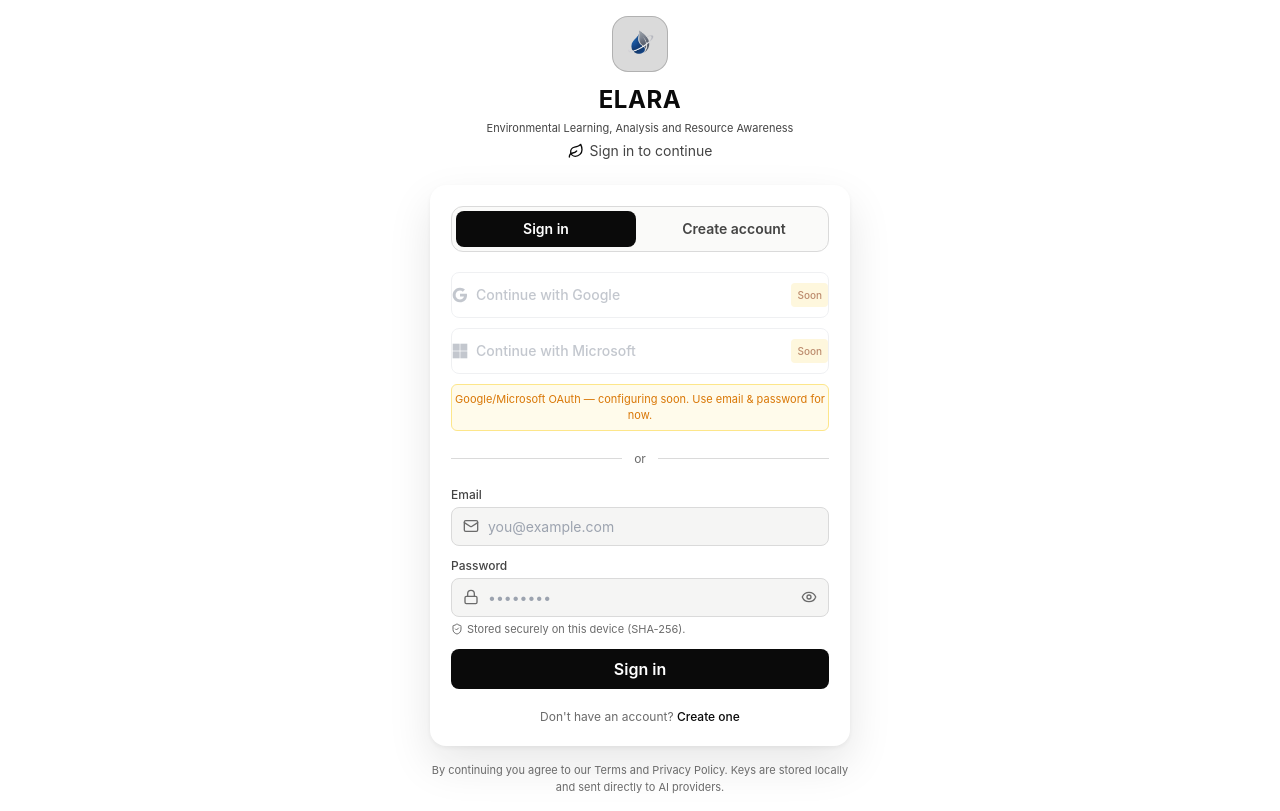
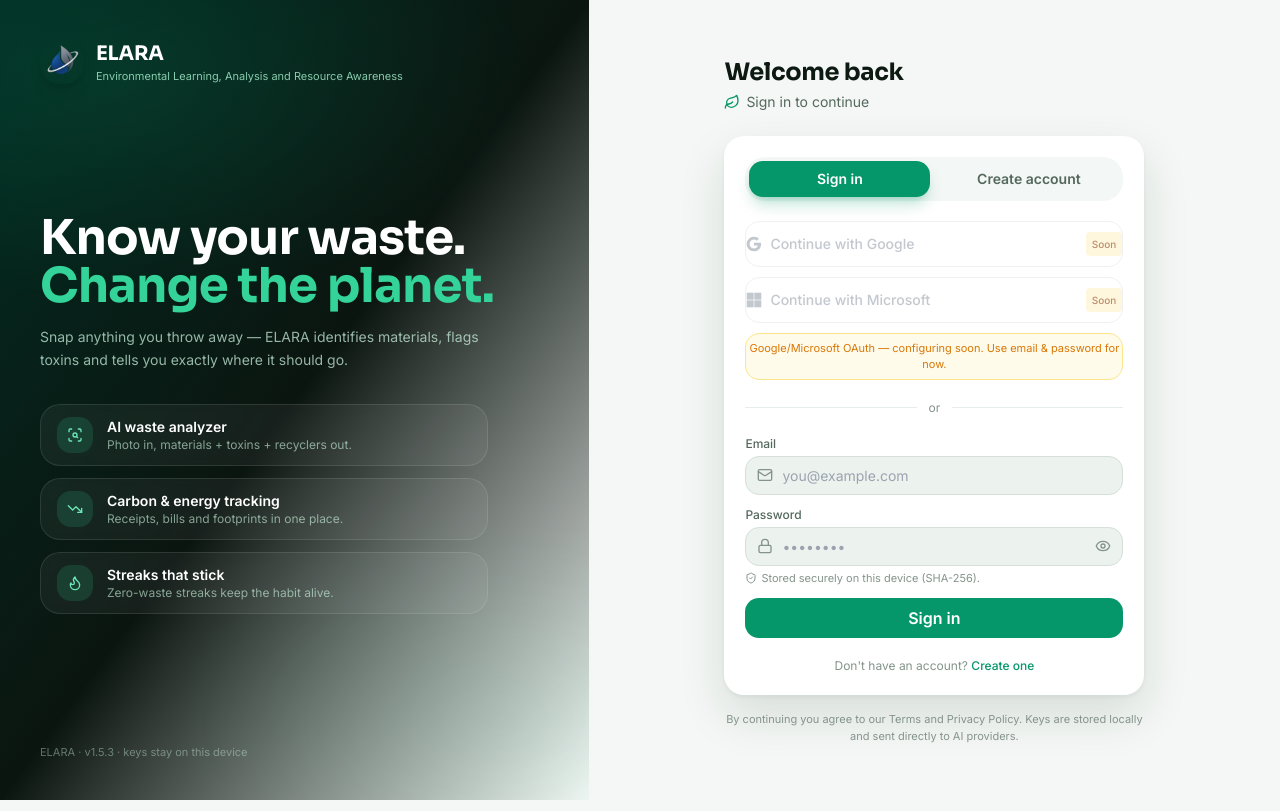
Before and after one commit to Sahilpreetsinghvirdi/sustainability-hub, a React (Vite) app in the folder desktop/: page / in a window 1280 px wide. Built offline with nearby package versions, Linux system fonts and the light colour scheme.

Commit message:
redesign(desktop): forest identity - emerald tokens, Sora/Inter type, split-screen login

```diff
--- a/desktop/index.html
+++ b/desktop/index.html
@@ -5,6 +5,12 @@
     <link rel="icon" type="image/png" href="/src/assets/logo.png" />
     <meta name="viewport" content="width=device-width, initial-scale=1.0" />
     <title>ELARA</title>
+    <link rel="preconnect" href="https://fonts.googleapis.com" />
+    <link rel="preconnect" href="https://fonts.gstatic.com" crossorigin />
+    <link
+      href="https://fonts.googleapis.com/css2?family=Inter:wght@400;500;600;700;800&family=Sora:wght@600;700;800&display=swap"
+      rel="stylesheet"
+    />
     <script>
       // Anti-flash: apply saved theme before first paint
       (function () {
--- a/desktop/src/index.css
+++ b/desktop/src/index.css
@@ -10,84 +10,103 @@
    Values are space-separated RGB channels for Tailwind alpha.
    ============================================================ */
 :root {
-  --c50: 10 10 10;      /* headings */
-  --c100: 28 28 28;     /* primary text */
-  --c200: 68 68 68;     /* secondary text */
-  --c300: 107 107 107;  /* muted text */
-  --c400: 154 154 154;  /* subtle border */
-  --c500: 218 218 218;  /* border */
-  --c600: 245 245 244;  /* chip / hover surface */
-  --c700: 250 250 249;  /* sidebar / header */
-  --c800: 255 255 255;  /* page background */
-  --c900: 240 240 238;  /* inset well */
+  --c50: 12 26 18;       /* headings — deep forest ink */
+  --c100: 32 48 38;      /* primary text */
+  --c200: 84 104 92;     /* secondary text */
+  --c300: 132 148 139;   /* muted text */
+  --c400: 190 203 195;   /* subtle border */
+  --c500: 214 224 217;   /* border */
+  --c600: 236 242 238;   /* chip / hover surface */
+  --c700: 250 252 250;   /* sidebar / header */
+  --c800: 244 247 245;   /* page background */
+  --c900: 232 238 234;   /* inset well */
 
   /* dedicated surfaces so cards can lift off the page in dark mode */
-  --page: 255 255 255;
+  --page: 244 247 245;
   --surface: 255 255 255;
-  --well: 245 245 244;
+  --well: 236 242 238;
 
-  --p-default: 10 10 10;
-  --p-light: 38 38 38;
-  --p-dark: 0 0 0;
+  --p-default: 5 150 105;    /* emerald-600 — brand green, both modes */
+  --p-light: 16 185 129;
+  --p-dark: 4 120 87;
 
   --s-default: 63 63 70;
   --s-light: 82 82 91;
   --s-dark: 39 39 42;
 
-  --a-default: 24 24 27;
-  --a-light: 63 63 70;
+  --a-default: 4 120 87;
+  --a-light: 16 185 129;
 
   --success: 22 163 74;
   --warning: 217 119 6;
   --error: 220 38 38;
 
-  --focus-ring: rgba(10, 10, 10, 0.08);
+  --focus-ring: rgba(5, 150, 105, 0.16);
   color-scheme: light;
 }
 
 html.dark {
-  /* text — soft ivory ramp, never pure white */
-  --c50: 246 246 249;
-  --c100: 227 227 234;
-  --c200: 178 178 190;
-  --c300: 139 139 152;
+  /* text — soft mint-ivory ramp, never pure white */
+  --c50: 236 253 243;
+  --c100: 211 232 220;
+  --c200: 168 196 180;
+  --c300: 125 156 138;
 
-  /* borders — cool slate, visible but quiet */
-  --c400: 62 62 74;
-  --c500: 41 41 51;
+  /* borders — deep moss, visible but quiet */
+  --c400: 58 78 67;
+  --c500: 38 56 46;
 
   /* fills & surfaces — the elevation ladder */
-  --c600: 33 33 42;     /* chips / hover fill — clearly raised */
-  --c700: 17 17 23;     /* sidebar / header */
-  --c800: 10 10 14;     /* page background — deepest */
-  --c900: 6 6 9;        /* inset wells / scrollbar track */
+  --c600: 30 43 36;      /* chips / hover fill — clearly raised */
+  --c700: 15 22 18;      /* sidebar / header */
+  --c800: 9 14 11;       /* page background — deepest */
+  --c900: 5 8 7;         /* inset wells / scrollbar track */
 
   --page: var(--c800);
-  --surface: 20 20 27;  /* card — one full step above the page */
-  --well: 13 13 18;
+  --surface: 19 29 24;   /* card — one full step above the page */
+  --well: 12 18 14;
 
-  --p-default: 242 242 246;
-  --p-light: 255 255 255;
-  --p-dark: 208 208 218;
+  --p-default: 16 185 129;   /* emerald-500 glows on forest black */
+  --p-light: 52 211 153;
+  --p-dark: 4 120 87;
 
   --s-default: 46 46 58;
   --s-light: 64 64 78;
   --s-dark: 34 34 44;
 
-  --a-default: 222 222 230;
-  --a-light: 150 150 164;
+  --a-default: 52 211 153;
+  --a-light: 110 231 183;
 
-  --success: 39 208 105;
+  --success: 34 197 94;
   --warning: 250 166 26;
   --error: 250 110 110;
 
-  --focus-ring: rgba(148, 163, 255, 0.16);
+  --focus-ring: rgba(16, 185, 129, 0.22);
   color-scheme: dark;
 }
 
 :root {
   font-family: Inter, system-ui, Avenir, Helvetica, Arial, sans-serif;
 }
+
+h1, h2, .font-display {
+  font-family: Sora, Inter, system-ui, sans-serif;
+  letter-spacing: -0.015em;
+}
+
+::selection {
+  background: rgba(16, 185, 129, 0.28);
+}
+
+/* Slim tinted scrollbars everywhere */
+::-webkit-scrollbar { width: 10px; height: 10px; }
+::-webkit-scrollbar-track { background: transparent; }
+::-webkit-scrollbar-thumb {
+  background: rgb(var(--c400));
+  border-radius: 8px;
+  border: 2px solid rgb(var(--page));
+}
+* { scrollbar-width: thin; scrollbar-color: rgb(var(--c400)) transparent; }
 
 html, body {
   overflow-x: hidden;
@@ -104,9 +123,9 @@ body {
   transition: background-color 0.35s ease, color 0.35s ease;
 }
 
-/* Obsidian depth: faint indigo aura bleeding down from the top edge */
+/* Obsidian depth: faint emerald aura bleeding down from the top edge */
 html.dark body {
-  background-image: radial-gradient(1100px 480px at 50% -180px, rgba(129, 140, 248, 0.07), transparent 70%);
+  background-image: radial-gradient(1100px 480px at 50% -180px, rgba(16, 185, 129, 0.09), transparent 70%);
 }
 
 *::-webkit-scrollbar { width: 6px; }
@@ -164,8 +183,8 @@ html.dark .btn-primary {
   @apply rounded-2xl p-5 border border-transparent;
   background-color: rgb(var(--surface));
   box-shadow:
-    0 1px 2px rgba(16, 16, 20, 0.05),
-    0 10px 30px rgba(16, 16, 20, 0.07);
+    0 1px 2px rgba(10, 40, 28, 0.05),
+    0 12px 32px rgba(10, 40, 28, 0.09);
   transition: background-color 0.35s ease, box-shadow 0.35s ease, transform 0.2s ease;
 }
 html.dark .card {
@@ -177,8 +196,8 @@ html.dark .card {
 .card-elevated {
   @apply card;
   box-shadow:
-    0 2px 4px rgba(16, 16, 20, 0.05),
-    0 18px 44px rgba(16, 16, 20, 0.1);
+    0 2px 4px rgba(10, 40, 28, 0.05),
+    0 20px 48px rgba(10, 40, 28, 0.12);
 }
 html.dark .card-elevated {
   box-shadow:
--- a/desktop/src/pages/Dashboard.tsx
+++ b/desktop/src/pages/Dashboard.tsx
@@ -89,7 +89,7 @@ function StreakRing({ streak, best }: { streak: number; best: number }) {
         </svg>
         <div className="absolute inset-0 flex flex-col items-center justify-center">
           <Flame className="w-5 h-5 text-orange-500" />
-          <span className="text-xl font-bold text-dark-50 leading-none mt-0.5">{streak}</span>
+          <span className="font-display text-xl font-bold text-dark-50 leading-none mt-0.5">{streak}</span>
         </div>
       </div>
       <div>
@@ -210,7 +210,7 @@ export default function DashboardPage() {
               </div>
               <div className="min-w-0">
                 <div className="flex items-baseline gap-1.5">
-                  <span className="text-xl font-bold text-dark-50">{s.value}</span>
+                  <span className="font-display text-xl font-bold text-dark-50">{s.value}</span>
                   <span className="text-xs text-dark-300">{s.unit}</span>
                 </div>
                 <p className="text-xs font-medium text-dark-100 truncate">{s.label}</p>
--- a/desktop/src/pages/Login.tsx
+++ b/desktop/src/pages/Login.tsx
@@ -1,7 +1,13 @@
 import { useState } from 'react';
-import { Loader2, Leaf, Mail, Lock, User, ShieldCheck, Eye, EyeOff } from 'lucide-react';
+import { Loader2, Leaf, Mail, Lock, User, ShieldCheck, Eye, EyeOff, ScanSearch, TrendingDown, Flame } from 'lucide-react';
 import { login, register } from '@/lib/auth';
 import softwareLogo from '@/assets/logo.png';
+
+const HIGHLIGHTS = [
+  { icon: ScanSearch, title: 'AI waste analyzer', desc: 'Photo in, materials + toxins + recyclers out.' },
+  { icon: TrendingDown, title: 'Carbon & energy tracking', desc: 'Receipts, bills and footprints in one place.' },
+  { icon: Flame, title: 'Streaks that stick', desc: 'Zero-waste streaks keep the habit alive.' },
+];
 
 export default function LoginPage({ onDone }: { onDone: () => void }) {
   const [mode, setMode] = useState<'login' | 'register'>('login');
@@ -28,43 +34,86 @@ export default function LoginPage({ onDone }: { onDone: () => void }) {
   };
 
   return (
-    <div className="min-h-screen bg-dark-800 flex items-center justify-center p-4">
+    <div className="min-h-screen flex bg-dark-800">
+      {/* Brand panel */}
+      <div className="hidden lg:flex w-[46%] relative overflow-hidden flex-col justify-between p-10 bg-gradient-to-br from-emerald-950 via-[#0B1510] to-dark-800">
+        <div
+          className="pointer-events-none absolute inset-0 opacity-60"
+          style={{ backgroundImage: 'radial-gradient(600px 320px at 20% 10%, rgba(16,185,129,0.22), transparent 70%), radial-gradient(500px 300px at 85% 90%, rgba(52,211,153,0.12), transparent 70%)' }}
+        />
+        <div className="relative flex items-center gap-3">
+          <img src={softwareLogo} alt="ELARA logo" className="w-11 h-11 rounded-2xl object-cover shadow-lg" />
+          <div>
+            <p className="font-display text-xl font-bold tracking-wide text-white">ELARA</p>
+            <p className="text-[11px] text-emerald-200/80">Environmental Learning, Analysis and Resource Awareness</p>
+          </div>
+        </div>
+        <div className="relative">
+          <h1 className="font-display text-4xl xl:text-5xl font-bold text-white leading-tight">
+            Know your waste.<br />
+            <span className="text-emerald-400">Change the planet.</span>
+          </h1>
+          <p className="text-sm text-emerald-100/70 mt-4 max-w-md leading-relaxed">
+            Snap anything you throw away — ELARA identifies materials, flags toxins and tells you exactly where it should go.
+          </p>
+          <div className="space-y-3 mt-8">
+            {HIGHLIGHTS.map((h) => (
+              <div key={h.title} className="flex items-center gap-3.5 rounded-2xl bg-white/5 border border-white/10 backdrop-blur-sm px-4 py-3 max-w-md">
+                <div className="w-9 h-9 rounded-xl bg-emerald-400/15 flex items-center justify-center shrink-0">
+                  <h.icon className="w-4 h-4 text-emerald-300" />
+                </div>
+                <div className="min-w-0">
+                  <p className="text-sm font-semibold text-white">{h.title}</p>
+                  <p className="text-xs text-emerald-100/60 truncate">{h.desc}</p>
+                </div>
+              </div>
+            ))}
+          </div>
+        </div>
+        <p className="relative text-[11px] text-emerald-100/40">ELARA · v1.5.3 · keys stay on this device</p>
+      </div>
+
+      {/* Form side */}
+      <div className="flex-1 flex items-center justify-center p-4 sm:p-8">
         <div className="w-full max-w-[420px]">
-        <div className="text-center mb-6">
+          <div className="text-center mb-6 lg:hidden">
             <div className="inline-flex items-center justify-center w-14 h-14 rounded-2xl bg-primary/15 border border-primary/20 mb-3">
               <img src={softwareLogo} alt="logo" className="w-9 h-9 rounded-xl object-cover" />
             </div>
-          <h1 className="text-2xl font-bold tracking-wide text-dark-50">ELARA</h1>
+            <h1 className="font-display text-2xl font-bold tracking-wide text-dark-50">ELARA</h1>
             <p className="text-[11px] text-dark-200 mt-1">Environmental Learning, Analysis and Resource Awareness</p>
-          <p className="text-sm text-dark-200 mt-1 flex items-center justify-center gap-1.5">
-            <Leaf className="w-4 h-4 text-primary" /> Sign in to continue
+          </div>
+          <div className="hidden lg:block mb-6">
+            <h2 className="font-display text-2xl font-bold text-dark-50">{mode === 'login' ? 'Welcome back' : 'Join ELARA'}</h2>
+            <p className="text-sm text-dark-200 mt-1 flex items-center gap-1.5">
+              <Leaf className="w-4 h-4 text-primary" /> {mode === 'login' ? 'Sign in to continue' : 'Create your local account'}
             </p>
           </div>
 
           <div className="card-elevated p-6 space-y-5">
-          <div className="grid grid-cols-2 gap-2 p-1 rounded-xl bg-dark-700 border border-dark-500">
-            <button onClick={() => setMode('login')} className={`py-2 rounded-lg text-sm font-semibold transition-colors ${mode === 'login' ? 'bg-dark-50 text-dark-800' : 'text-dark-200 hover:text-dark-50'}`}>Sign in</button>
-            <button onClick={() => setMode('register')} className={`py-2 rounded-lg text-sm font-semibold transition-colors ${mode === 'register' ? 'bg-dark-50 text-dark-800' : 'text-dark-200 hover:text-dark-50'}`}>Create account</button>
+            <div className="grid grid-cols-2 gap-2 p-1 rounded-2xl bg-dark-600/60">
+              <button onClick={() => setMode('login')} className={`py-2 rounded-xl text-sm font-semibold transition-all ${mode === 'login' ? 'bg-primary text-white shadow-lg shadow-primary/25' : 'text-dark-200 hover:text-dark-50'}`}>Sign in</button>
+              <button onClick={() => setMode('register')} className={`py-2 rounded-xl text-sm font-semibold transition-all ${mode === 'register' ? 'bg-primary text-white shadow-lg shadow-primary/25' : 'text-dark-200 hover:text-dark-50'}`}>Create account</button>
             </div>
 
             <div className="space-y-2.5">
-            <button disabled className="w-full inline-flex items-center justify-center gap-2 bg-white text-gray-400 border border-gray-200 py-2.5 rounded-lg text-sm font-medium cursor-not-allowed opacity-60" title="OAuth will be configured soon">
-              <svg width="16" height="16" viewBox="0 0 24 24"><path fill="#9CA3AF" d="M22.56 12.25c0-.78-.07-1.53-.2-2.25H12v4.26h5.92c-.26 1.37-1.04 2.53-2.21 3.31v2.77h3.57c2.08-1.92 3.28-4.74 3.28-8.09z"/><path fill="#9CA3AF" d="M12 23c2.97 0 5.46-.98 7.28-2.66l-3.57-2.77c-.98.66-2.23 1.06-3.71 1.06-2.86 0-5.29-1.93-6.16-4.53H2.18v2.84C3.99 20.53 7.7 23 12 23z"/><path fill="#9CA3AF" d="M5.84 14.09c-.22-.66-.35-1.36-.35-2.09s.13-1.43.35-2.09V7.07H2.18C1.43 8.55 1 10.22 1 12s.43 3.45 1.18 4.93l2.85-2.22.81-.62z"/><path fill="#9CA3AF" d="M12 5.38c1.62 0 3.06.56 4.21 1.64l3.15-3.15C17.45 2.09 14.97 1 12 1 7.7 1 3.99 3.47 2.18 7.07l3.66 2.84c.87-2.6 3.3-4.53 6.16-4.53z"/></svg>
+              <button disabled className="w-full inline-flex items-center justify-center gap-2 bg-white text-gray-400 border border-gray-200 py-2.5 rounded-xl text-sm font-medium cursor-not-allowed opacity-60" title="OAuth will be configured soon">
+                <svg width="16" height="16" viewBox="0 0 24 24"><path fill="#9CA3AF" d="M22.56 12.25c0-.78-.07-1.53-.2-2.25H12v4.26h5.92c-.26 1.37-1.04 2.53-2.21 3.31v2.77h3.57c2.08-1.92 3.28-4.74 3.28-8.09z" /><path fill="#9CA3AF" d="M12 23c2.97 0 5.46-.98 7.28-2.66l-3.57-2.77c-.98.66-2.23 1.06-3.71 1.06-2.86 0-5.29-1.93-6.16-4.53H2.18v2.84C3.99 20.53 7.7 23 12 23z" /><path fill="#9CA3AF" d="M5.84 14.09c-.22-.66-.35-1.36-.35-2.09s.13-1.43.35-2.09V7.07H2.18C1.43 8.55 1 10.22 1 12s.43 3.45 1.18 4.93l2.85-2.22.81-.62z" /><path fill="#9CA3AF" d="M12 5.38c1.62 0 3.06.56 4.21 1.64l3.15-3.15C17.45 2.09 14.97 1 12 1 7.7 1 3.99 3.47 2.18 7.07l3.66 2.84c.87-2.6 3.3-4.53 6.16-4.53z" /></svg>
                 <span>Continue with Google</span>
                 <span className="ml-auto text-[10px] bg-amber-100 text-amber-800 px-1.5 py-0.5 rounded">Soon</span>
               </button>
-            <button disabled className="w-full inline-flex items-center justify-center gap-2 bg-white text-gray-400 border border-gray-200 py-2.5 rounded-lg text-sm font-medium cursor-not-allowed opacity-60" title="OAuth will be configured soon">
-              <svg width="16" height="16" viewBox="0 0 23 23"><path fill="#9CA3AF" d="M1 1h10v10H1z"/><path fill="#9CA3AF" d="M12 1h10v10H12z"/><path fill="#9CA3AF" d="M1 12h10v10H1z"/><path fill="#9CA3AF" d="M12 12h10v10H12z"/></svg>
+              <button disabled className="w-full inline-flex items-center justify-center gap-2 bg-white text-gray-400 border border-gray-200 py-2.5 rounded-xl text-sm font-medium cursor-not-allowed opacity-60" title="OAuth will be configured soon">
+                <svg width="16" height="16" viewBox="0 0 23 23"><path fill="#9CA3AF" d="M1 1h10v10H1z" /><path fill="#9CA3AF" d="M12 1h10v10H12z" /><path fill="#9CA3AF" d="M1 12h10v10H1z" /><path fill="#9CA3AF" d="M12 12h10v10H12z" /></svg>
                 <span>Continue with Microsoft</span>
                 <span className="ml-auto text-[10px] bg-amber-100 text-amber-800 px-1.5 py-0.5 rounded">Soon</span>
               </button>
-            <p className="text-[11px] text-center text-amber-600 bg-amber-50 border border-amber-200 rounded-md py-1.5">Google/Microsoft OAuth — configuring soon. Use email & password for now.</p>
+              <p className="text-[11px] text-center text-amber-600 bg-amber-50 border border-amber-200 rounded-xl py-1.5">Google/Microsoft OAuth — configuring soon. Use email & password for now.</p>
             </div>
 
             <div className="flex items-center gap-3">
-            <div className="h-px flex-1 bg-dark-500" />
+              <div className="h-px flex-1 bg-dark-500/60" />
               <span className="text-xs text-dark-300">or</span>
-            <div className="h-px flex-1 bg-dark-500" />
+              <div className="h-px flex-1 bg-dark-500/60" />
             </div>
 
             <form onSubmit={handleSubmit} className="space-y-3">
@@ -73,7 +122,7 @@ export default function LoginPage({ onDone }: { onDone: () => void }) {
                   <label className="text-xs font-medium text-dark-200 mb-1 block">Full name</label>
                   <div className="relative">
                     <User className="w-4 h-4 absolute left-3 top-1/2 -translate-y-1/2 text-dark-300" />
-                  <input value={name} onChange={e => setName(e.target.value)} placeholder="Jane Doe" className="w-full pl-9" required={mode === 'register'} />
+                    <input value={name} onChange={e => setName(e.target.value)} placeholder="Jane Doe" className="w-full pl-9 rounded-xl" required={mode === 'register'} />
                   </div>
                 </div>
               )}
@@ -81,14 +130,14 @@ export default function LoginPage({ onDone }: { onDone: () => void }) {
                 <label className="text-xs font-medium text-dark-200 mb-1 block">Email</label>
                 <div className="relative">
                   <Mail className="w-4 h-4 absolute left-3 top-1/2 -translate-y-1/2 text-dark-300" />
-                <input type="email" value={email} onChange={e => setEmail(e.target.value)} placeholder="you@example.com" className="w-full pl-9" required />
+                  <input type="email" value={email} onChange={e => setEmail(e.target.value)} placeholder="you@example.com" className="w-full pl-9 rounded-xl" required />
                 </div>
               </div>
               <div>
                 <label className="text-xs font-medium text-dark-200 mb-1 block">Password</label>
                 <div className="relative">
                   <Lock className="w-4 h-4 absolute left-3 top-1/2 -translate-y-1/2 text-dark-300" />
-                <input type={showPw ? 'text' : 'password'} value={password} onChange={e => setPassword(e.target.value)} placeholder="••••••••" className="w-full pl-9 pr-9" required />
+                  <input type={showPw ? 'text' : 'password'} value={password} onChange={e => setPassword(e.target.value)} placeholder="••••••••" className="w-full pl-9 pr-9 rounded-xl" required />
                   <button type="button" onClick={() => setShowPw(v => !v)} className="absolute right-2 top-1/2 -translate-y-1/2 p-1 rounded-md hover:bg-dark-600 text-dark-300">
                     {showPw ? <EyeOff className="w-4 h-4" /> : <Eye className="w-4 h-4" />}
                   </button>
@@ -96,9 +145,9 @@ export default function LoginPage({ onDone }: { onDone: () => void }) {
                 <p className="text-[11px] text-dark-300 mt-1 flex items-center gap-1"><ShieldCheck className="w-3 h-3" /> Stored securely on this device (SHA-256).</p>
               </div>
 
-            {error && <div className="rounded-lg border border-error/30 bg-error/10 p-2.5 text-sm text-error">{error}</div>}
+              {error && <div className="rounded-xl border border-error/30 bg-error/10 p-2.5 text-sm text-error">{error}</div>}
 
-            <button type="submit" disabled={loading} className="btn-primary w-full inline-flex items-center justify-center gap-2 py-2.5 disabled:opacity-60">
+              <button type="submit" disabled={loading} className="btn-primary w-full inline-flex items-center justify-center gap-2 py-2.5 !rounded-xl disabled:opacity-60">
                 {loading ? <Loader2 className="w-4 h-4 animate-spin" /> : null}
                 {mode === 'register' ? 'Create account' : 'Sign in'}
               </button>
@@ -115,5 +164,6 @@ export default function LoginPage({ onDone }: { onDone: () => void }) {
           <p className="text-[11px] text-center text-dark-300 mt-4">By continuing you agree to our Terms and Privacy Policy. Keys are stored locally and sent directly to AI providers.</p>
         </div>
       </div>
+    </div>
   );
 }
--- a/desktop/tailwind.config.js
+++ b/desktop/tailwind.config.js
@@ -37,7 +37,11 @@ export default {
         warning: 'rgb(var(--warning) / <alpha-value>)',
         error: 'rgb(var(--error) / <alpha-value>)',
       },
-      borderRadius: { xl: '12px', '2xl': '16px', '3xl': '24px' },
+      borderRadius: { xl: '14px', '2xl': '20px', '3xl': '28px' },
+      fontFamily: {
+        sans: ['Inter', 'system-ui', 'Avenir', 'Helvetica', 'Arial', 'sans-serif'],
+        display: ['Sora', 'Inter', 'system-ui', 'sans-serif'],
+      },
     },
   },
   plugins: [],
```
Also changed, not shown: desktop/src/lib/chartColors.ts (+14 -14 lines), 1 other file (tests, documents, lock files or other folders). Lines whose indentation alone changed are shown as unchanged.
